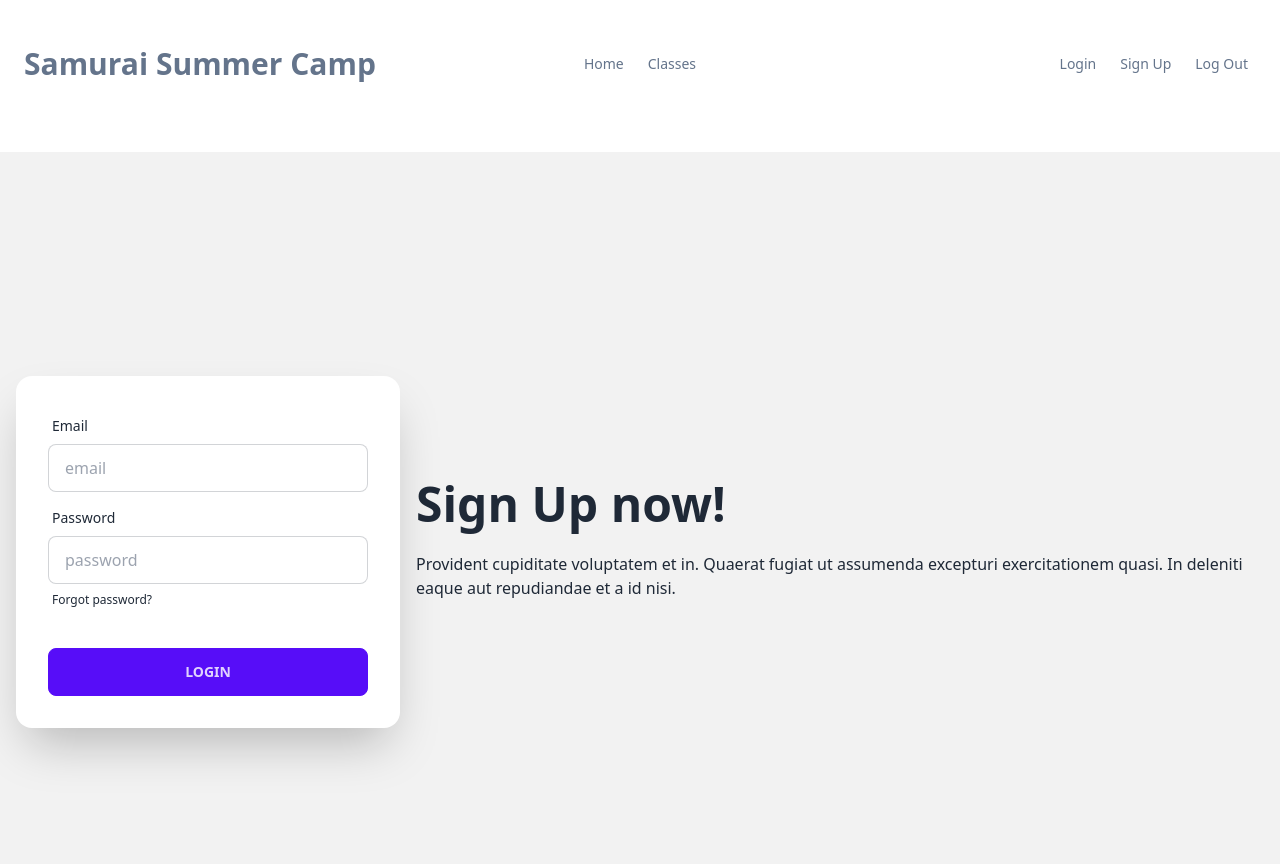
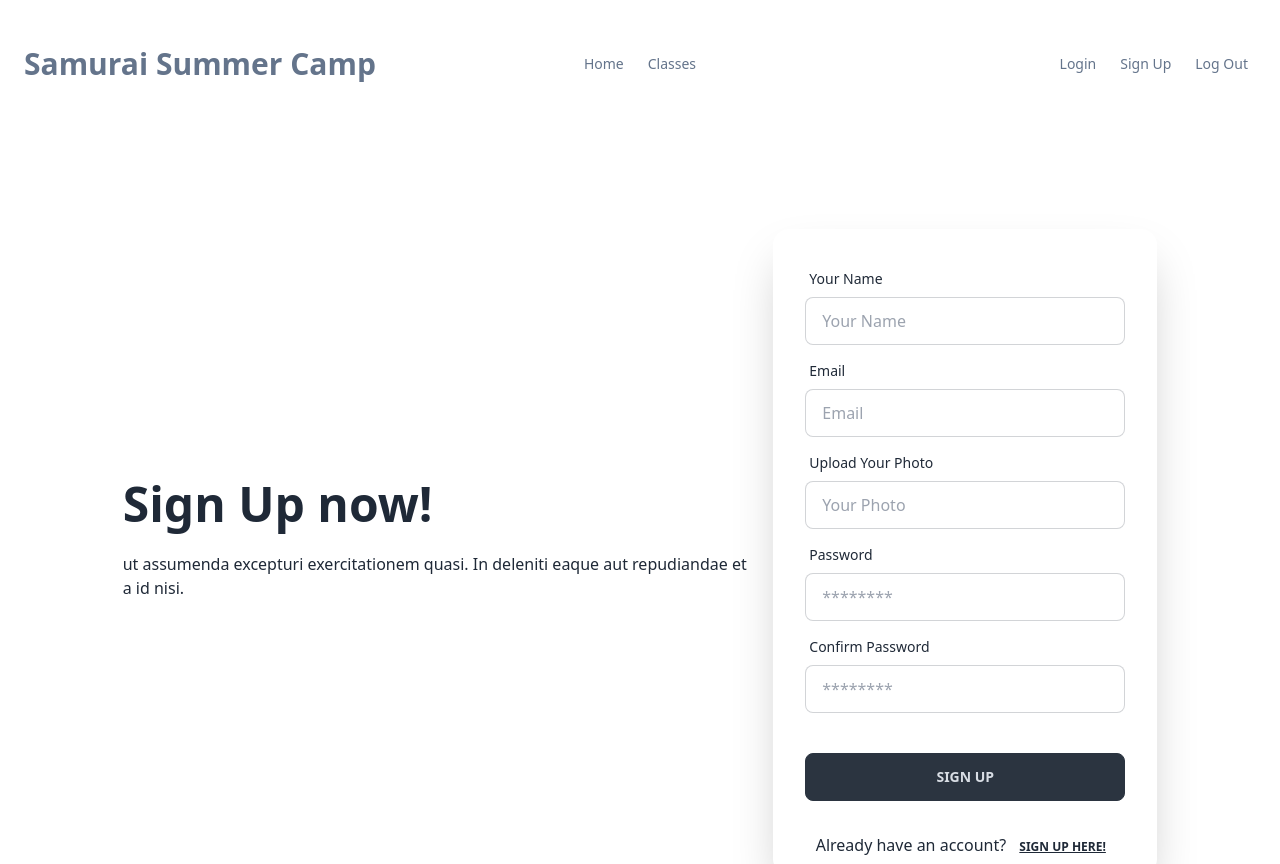
Before and after one commit to shuvrodev337/samurai-summer-camp-client, a React (Vite) app: page /signup in a window 1280 px wide. Shown: the top 864 px of the page. Built offline with nearby package versions, Linux system fonts and the light colour scheme.

Commit message:
set up basic signup with confirm password functionality

```diff
--- a/package.json
+++ b/package.json
@@ -14,6 +14,7 @@
     "match-sorter": "^6.3.1",
     "react": "^18.2.0",
     "react-dom": "^18.2.0",
+    "react-hook-form": "^7.44.3",
     "react-router-dom": "^6.12.0",
     "sort-by": "^1.2.0"
   },
--- a/src/pages/Signup/Signup.jsx
+++ b/src/pages/Signup/Signup.jsx
@@ -1,33 +1,105 @@
+import { useState } from "react";
+import { useForm } from "react-hook-form";
+import { Link } from "react-router-dom";
 
 const Signup = () => {
+    const [errorMsg,setErrorMsg] = useState('')
+
+    const { register, handleSubmit, watch, formState: { errors } } = useForm();
+    const onSubmit = data => {
+        if (data.password !== data.confirmPassword) {
+            setErrorMsg('Password did not match')
+            return
+        }else{
+            setErrorMsg('')
+        }
+        console.log(data);
+
+    };
+
     return (
-        <div className="hero min-h-screen bg-base-200">
-  <div className="hero-content flex-col lg:flex-row-reverse">
+        <div className="hero min-h-screen bg-base-100 ">
+        <div className="hero-content flex-col lg:flex-row">
           <div className="text-center lg:text-left">
             <h1 className="text-5xl font-bold">Sign Up now!</h1>
-      <p className="py-6">Provident cupiditate voluptatem et in. Quaerat fugiat ut assumenda excepturi exercitationem quasi. In deleniti eaque aut repudiandae et a id nisi.</p>
+            <p className="py-6">
+              ut assumenda excepturi exercitationem quasi. In deleniti eaque aut
+              repudiandae et a id nisi.
+            </p>
           </div>
-    <div className="card flex-shrink-0 w-full max-w-sm shadow-2xl bg-base-100">
-      <div className="card-body">
+          <div className="card flex-shrink-0 w-full max-w-sm shadow-2xl bg-base-100 ">
+            <form onSubmit={handleSubmit(onSubmit)} className="card-body">
+              <div className="form-control">
+                <label className="label">
+                  <span className="label-text">Your Name</span>
+                </label>
+                <input
+                  type="text"
+                  placeholder="Your Name"
+                  className="input input-bordered"
+                  {...register("name", { required: true })}
+                />
+              </div>
               <div className="form-control">
                 <label className="label">
                   <span className="label-text">Email</span>
                 </label>
-          <input type="text" placeholder="email" className="input input-bordered" />
+                <input
+                  type="email"
+                  placeholder="Email"
+                  className="input input-bordered"
+                  {...register("email", { required: true })}
+
+                />
+              </div>
+              <div className="form-control">
+                <label className="label">
+                  <span className="label-text">Upload Your Photo</span>
+                </label>
+                <input
+                  type="text"
+                  placeholder="Your Photo"
+                  className="input input-bordered"
+                  {...register("photo", { required: true })}
+                />
               </div>
               <div className="form-control">
                 <label className="label">
                   <span className="label-text">Password</span>
                 </label>
-          <input type="text" placeholder="password" className="input input-bordered" />
+                <input
+                  type="password"
+                  placeholder="********"
+                  className="input input-bordered"
+                  {...register("password", { required: true })}
+
+                />
+              </div>
+              <div className="form-control">
                 <label className="label">
-            <a href="#" className="label-text-alt link link-hover">Forgot password?</a>
+                  <span className="label-text">Confirm Password</span>
                 </label>
+                <input
+                  type="password"
+                  placeholder="********"
+                  className="input input-bordered"
+                  {...register("confirmPassword", { required: true })}
+
+                />
               </div>
+              <p className="text-red-800">{errorMsg}</p>
+
               <div className="form-control mt-6">
-          <button className="btn btn-primary">Login</button>
+                <input
+                  type="submit"
+                  className="btn btn-neutral"
+                  value="Sign Up"
+                />
               </div>
-      </div>
+            </form>
+            <p className="text-center">Already have an account? <Link className="btn btn-ghost btn-xs underline mb-4" to={'/login'}>Sign Up Here!</Link></p>
+      {/* <p className="text-center pb-3">Back to <Link className="btn btn-ghost btn-xs underline" to={'/'}>Home</Link></p> */}
+    {/* <SocialLogin></SocialLogin> */}
           </div>
         </div>
       </div>
```
Also changed, not shown: 1 other file (tests, documents, lock files or other folders). Lines whose indentation alone changed are shown as unchanged.
